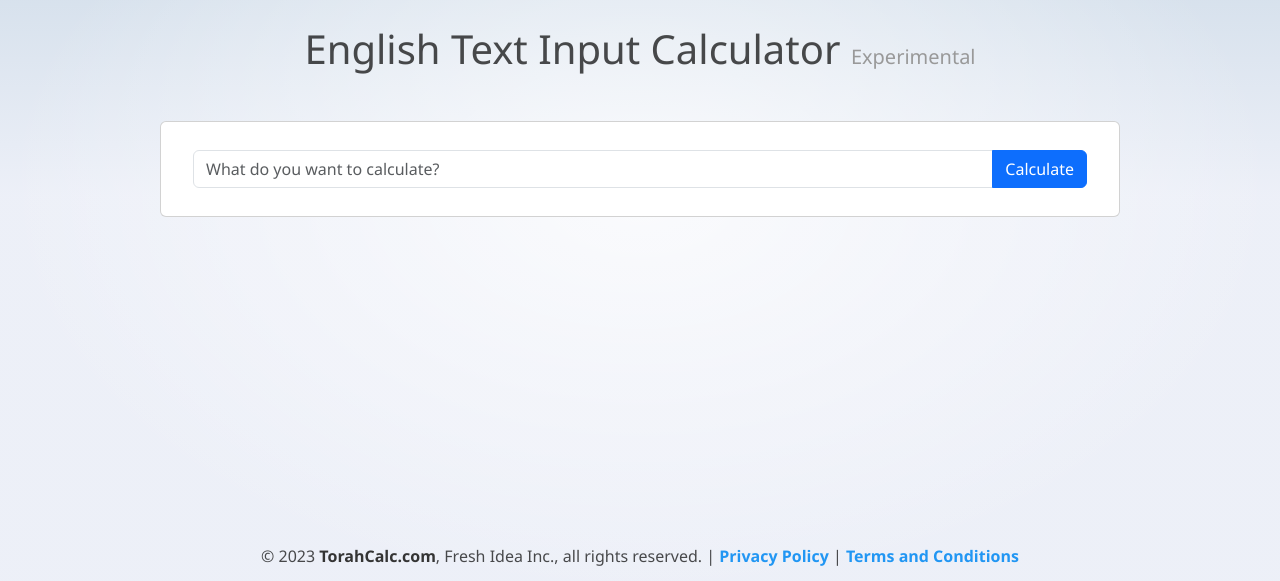
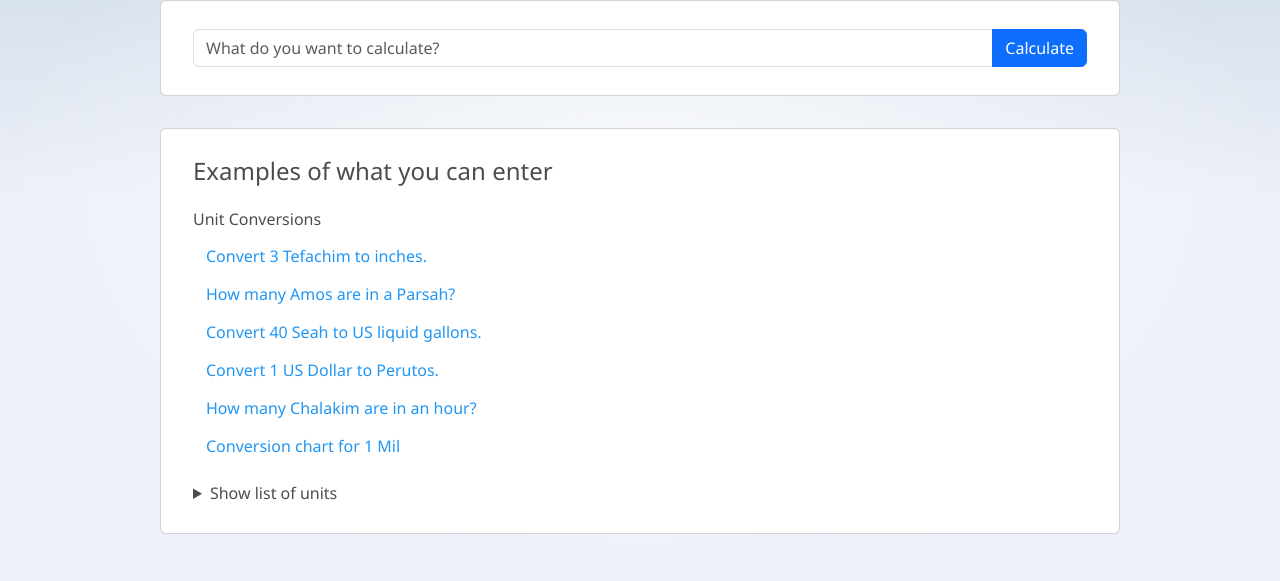
Before and after one commit to torahcalc/torahcalc, a SvelteKit app: page /input in a window 1280 px wide. Shown: the part 204-785 px from the top of the page. Built offline with nearby package versions, Linux system fonts and the light colour scheme.

Commit message:
Examples, styling

```diff
--- a/src/routes/api/+page.svelte
+++ b/src/routes/api/+page.svelte
@@ -6,7 +6,6 @@
 	import dayjs from 'dayjs';
 	import Endpoint from './Endpoint.svelte';
 	import Toc from 'svelte-toc';
-	import Fa from 'svelte-fa/src/fa.svelte';
 
 	const converters = getConverters(false);
 
--- /dev/null
+++ b/src/routes/input/AvailableOptionsList.svelte
@@ -0,0 +1,50 @@
+<script>
+	/** @type {{[key: string]: any[]}} The mapping of available options */
+	export let mapping = {};
+
+	/** @type {(key: string, value: string) => string|Promise<string>} The function to call to transform the value */
+	export let transform = (key, value) => value;
+
+	const types = Object.keys(mapping);
+
+	/**
+	 * Transform a string to Proper Case
+	 * @param {string} str - the string to transform
+	 */
+	const properCase = (str) => {
+		return str.replace(/\w\S*/g, (txt) => txt.charAt(0).toUpperCase() + txt.substr(1).toLowerCase());
+	};
+</script>
+
+<table class="table table-striped">
+	<thead>
+		<tr>
+			<th>Type</th>
+			<th>Options</th>
+		</tr>
+	</thead>
+	<tbody>
+		{#each types as type}
+			<tr>
+				<td>{properCase(type)}</td>
+				<td>
+					<ul>
+						{#each mapping[type] as option}
+							{#if transform(type, option) instanceof Promise}
+								{#await transform(type, option)}
+									<li><code>{option}</code></li>
+								{:then transformed}
+									<li><code>{transformed}</code></li>
+								{:catch error}
+									<li><code>{option}</code></li>
+								{/await}
+							{:else}
+								<li><code>{transform(type, option)}</code></li>
+							{/if}
+						{/each}
+					</ul>
+				</td>
+			</tr>
+		{/each}
+	</tbody>
+</table>
--- a/src/routes/input/InputCalculator.svelte
+++ b/src/routes/input/InputCalculator.svelte
@@ -1,6 +1,11 @@
 <script>
 	import { page } from '$app/stores';
 	import { calculateQuery } from '$lib/js/input';
+	import { getConverters, getUnit, getUnits } from '$lib/js/unitconverter';
+	import AvailableOptionsList from './AvailableOptionsList.svelte';
+	import InputExample from './InputExample.svelte';
+
+	const converters = getConverters(false);
 
 	/** @type {string} The current query in the input box (not yet submitted) */
 	let queryInput = $page.url.searchParams.get('q') ?? '';
@@ -14,7 +19,8 @@
 	/**
 	 * Set the query to calculate and update the URL
 	 */
-	async function setSections() {
+	async function setSections(newQuery = queryInput) {
+		queryInput = newQuery;
 		query = queryInput;
 		const url = $page.url;
 		url.searchParams.set('q', query);
@@ -44,18 +50,18 @@
 <div class="card flex-card input-control">
 	<div class="input-group">
 		<input type="text" bind:value={queryInput} class="form-control" placeholder="What do you want to calculate?" on:keyup={onQueryKeypress} />
-		<button class="btn btn-primary" on:click={setSections}>Calculate</button>
+		<button class="btn btn-primary" on:click={() => setSections(queryInput)}>Calculate</button>
 	</div>
 </div>
 
 {#if query !== ''}
 	{#await calculateQuery(query, { disambiguation })}
-		<div class="card flex-card">
-			<h2>Calculating...</h2>
+		<div class="card flex-card my-1">
+			<h6>Calculating...</h6>
 		</div>
 	{:then sections}
 		{#each sections as section}
-			<div class="card flex-card">
+			<div class="card flex-card my-1">
 				{#if section.title}
 					<h6>{section.title}</h6>
 				{/if}
@@ -63,7 +69,7 @@
 			</div>
 		{/each}
 	{:catch error}
-		<div class="card flex-card">
+		<div class="card flex-card my-1">
 			<h6>Error</h6>
 			<div>{error.message}</div>
 			{#if error.details}
@@ -74,5 +80,31 @@
 	{/await}
 {/if}
 
+<div class="card flex-card">
+	<h4 class="mb-4">Examples of what you can enter</h4>
+
+	<h6>Unit Conversions</h6>
+
+	<ul class="list-unstyled">
+		<li><InputExample clickFunction={setSections} query="Convert 3 Tefachim to inches." /></li>
+		<li><InputExample clickFunction={setSections} query="How many Amos are in a Parsah?" /></li>
+		<li><InputExample clickFunction={setSections} query="Convert 40 Seah to US liquid gallons." /></li>
+		<li><InputExample clickFunction={setSections} query="Convert 1 US Dollar to Perutos." /></li>
+		<li><InputExample clickFunction={setSections} query="How many Chalakim are in an hour?" /></li>
+		<li><InputExample clickFunction={setSections} query="Conversion chart for 1 Mil" /></li>
+	</ul>
+	<div>
+		{#await converters then converters}
+			<details>
+				<summary>Show list of units</summary>
+
+				<AvailableOptionsList mapping={getUnits(converters)} transform={async (unitType, unitId) => (await getUnit(unitType, unitId)).display} />
+			</details>
+		{:catch error}
+			<div>An error occurred while loading the list of units.</div>
+		{/await}
+	</div>
+</div>
+
 <style>
 </style>
--- /dev/null
+++ b/src/routes/input/InputExample.svelte
@@ -0,0 +1,13 @@
+<script>
+	/** @type {string} The query to calculate */
+	export let query;
+
+	/** @type {(query: string) => any} The function to call when the button is clicked */
+	export let clickFunction = (query) => null;
+</script>
+
+<div>
+	<button on:click={() => clickFunction(query)} aria-label={query} class="btn btn-link">
+		{query}
+	</button>
+</div>
--- a/src/routes/styles.css
+++ b/src/routes/styles.css
@@ -37,7 +37,8 @@ p {
 	line-height: 1.5;
 }
 
-a {
+a,
+.btn-link {
 	color: var(--color-theme-1);
 	text-decoration: none;
 }
@@ -73,3 +74,9 @@ a:hover {
 	overflow-x: auto;
 	max-width: 100%;
 }
+
+/* Input Calculator */
+span.opinion {
+	color: var(--bs-secondary-color) !important;
+	font-style: italic;
+}
```
Also changed, not shown: src/lib/js/input.js, src/lib/js/unitconverter.js.
